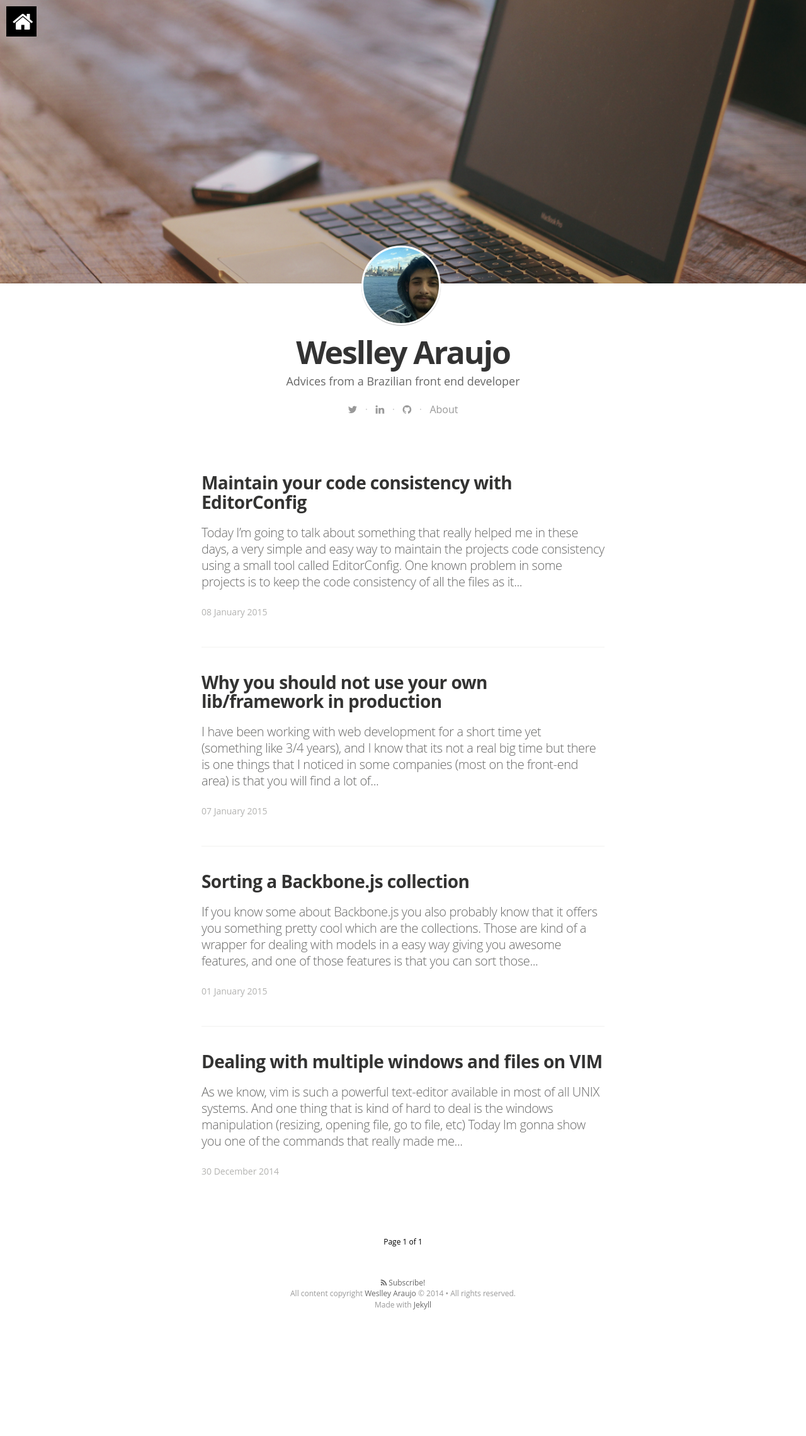
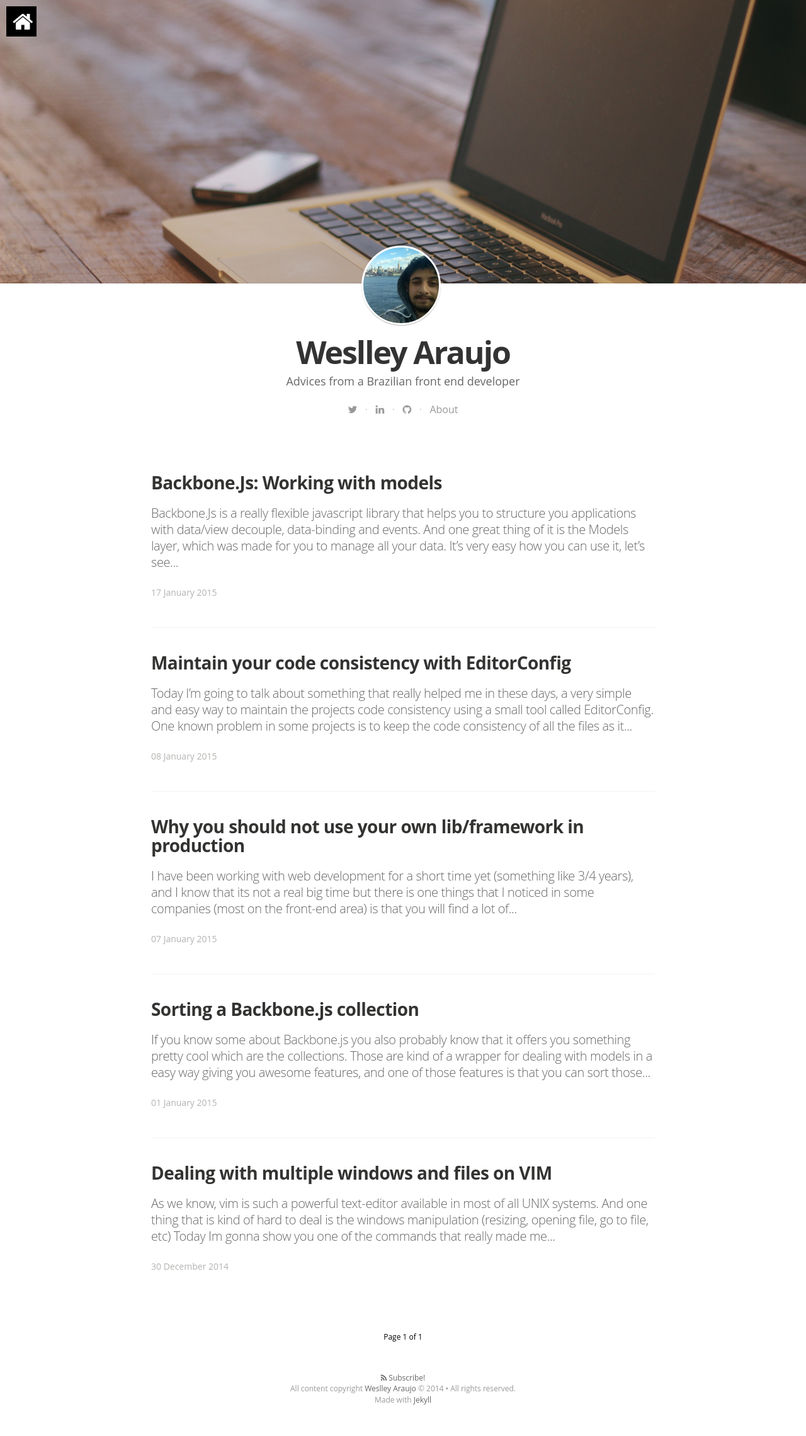
Before and after one commit to weslleyaraujo/weslleyaraujo.github.io, a Jekyll site: the page built from index.html, in a window 1280 px wide. Shown: the whole page at 63% size. Built offline with Jekyll 4.4.1, drawn with Linux system fonts in a browser that asks for light colours; nearby versions of some CDN libraries; some web fonts are replaced; Markdown is read by kramdown in place of the engine named in the settings; the list of posts is cut into pages by our own code; before the commit the page ends 2129 px from its top, so only the background shows below that; part of the change alters nothing that is shown.

Commit message:
Adding post backbone models + fix some css

````diff
--- /dev/null
+++ b/_posts/2015-01-17-backbonejs-working-with-models.markdown
@@ -0,0 +1,160 @@
+---
+layout: post
+title:  "Backbone.Js: Working with models"
+date:   2015-01-17 19:50:00
+categories: backbone
+tags: javascript
+image: /assets/article_images/2015-01-17-backbonejs-working-with-models/lights.jpg
+comments: true
+---
+
+
+[Backbone.Js][BackboneJS] is a really flexible javascript library that helps you to structure you applications with data/view decouple, data-binding and events.
+
+And one great thing of it is the [Models][Models] layer, which was made for you to manage all your data. It's very easy how you can use it, let's see a quick example:
+
+```javascript
+var UserModel = Backbone.Model.extend({
+  defaults: {
+    firstName: '',
+    lastName: '',
+    birthDate: ''
+  }
+
+});
+
+var user = new UserModel({
+  firstName: 'Bruce',
+  lastName: 'Wayne',
+  birthDate: '1980-02-19'
+});
+
+user.get('firstName'); // "Bruce"
+```
+
+We just created a simple model to store users information as you can see. There is some attributes as the `defaults` of our model and let's say that this is all the data we have from our server side. But what if our view requires the `fullname` of the user, and it also requires the date of birth in another format? How to deal with that?
+
+For each Backbone layer (such as Models, Views, Router, etc)  we can write a method called `initialize` that will act exactly as a constructor and will be executed as we instantiate the class. In this
+case we want to parse our model data to obtain the extra attributes.
+
+Let's start by adding those extra keys in our model `defaults` :
+
+```javascript
+var UserModel = Backbone.Model.extend({
+  defaults: {
+    firstName: '',
+    lastName: '',
+    birthDate: '',
+
+    // extra information
+    formatedDate: '',
+    fullName: ''
+  }
+
+});
+```
+
+Just by doing this you are making sure that even if something goes wrong in the process the view will never broke by trying to get any `undefined` data from our model.
+
+Now let's create the `fullName` attribute:
+
+```javascript
+var UserModel = Backbone.Model.extend({
+  defaults: {
+    firstName: '',
+    lastName: '',
+    birthDate: '',
+
+    // extra information
+    formatedDate: '',
+    fullName: ''
+  },
+
+  initialize: function () {
+    this.set('fullName', this.get('firstName') + ' ' + this.get('lastName'));
+  }
+});
+
+var user = new UserModel({
+  firstName: 'Bruce',
+  lastName: 'Wayne',
+  birthDate: '1980-02-19'
+});
+
+user.get('fullName'); // "Bruce Wayne"
+```
+
+Our `fullName` is now done. The next step now is the `formatedDate` attribute! In this case we want to display the `birthDate` in the Brazilian date format (dd/mm/YYYY), let's write it in a simple line fo code:
+
+```javascript
+var UserModel = Backbone.Model.extend({
+  defaults: {
+    firstName: '',
+    lastName: '',
+    birthDate: '',
+
+    // extra information
+    formatedDate: '',
+    fullName: ''
+  },
+
+  initialize: function () {
+    this.set('fullName', this.get('firstName') + ' ' + this.get('lastName'));
+    this.set('formatedDate', this.get('birthDate').split('-').reverse().join('/'));
+  }
+});
+
+var user = new UserModel({
+  firstName: 'Bruce',
+  lastName: 'Wayne',
+  birthDate: '1980-02-19'
+});
+
+user.get('formatedDate'); // "19/02/1980"
+```
+
+Done! We have our data just like it is supposed to be in a simple line of code. I would also recommend to write those data manipulation in different methods for each other (which soon will be easier to write tests for it).
+
+And the final version would be like this:
+
+```javascript
+var UserModel = Backbone.Model.extend({
+
+  defaults: {
+    firstName: '',
+    lastName: '',
+    birthDate: '',
+    formatedDate: '',
+    fullName: ''
+  },
+
+  initialize: function () {
+    this.setFullName();
+    this.setDate();
+  },
+
+  setFullName: function () {
+    this.set('fullName', this.get('firstName') + ' ' + this.get('lastName'));
+  },
+
+  setDate: function () {
+    this.set('formatedDate', this.get('birthDate').split('-').reverse().join('/')));
+  }
+});
+
+var user = new UserModel({
+  firstName: 'Bruce',
+  lastName: 'Wayne',
+  birthDate: '1980-02-19'
+});
+
+user.get('fullname'); // "Bruce Wayne"
+user.get('formatedDate'); // "19/02/1980"
+```
+
+## Conclusion
+
+As we seen, its very easy to manipulate data using Backbone, and it's always good to keep those logic far away from the View layer. The [Models][Models] layer offers you many useful methods that can help you while you building your application. You can learn more from the official [documentation][Models]!
+
+[BackboneJS]: http://backbonejs.org
+[Models]: http://backbonejs.org/#Model
--- a/css/main.sass
+++ b/css/main.sass
@@ -130,7 +130,7 @@ body
 
 .content
   width: 100%
-  max-width: 640px
+  max-width: 800px
   margin: 0 auto
   @include box-sizing(border-box)
   @include respond-to(800)
````
Also changed, not shown: 1 other file.
